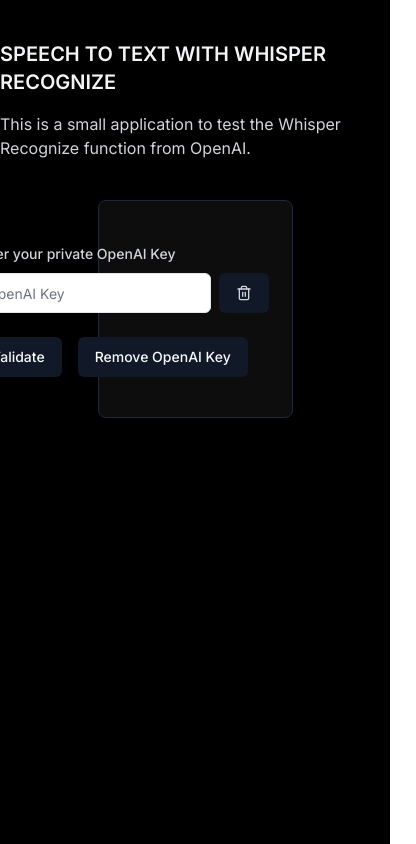
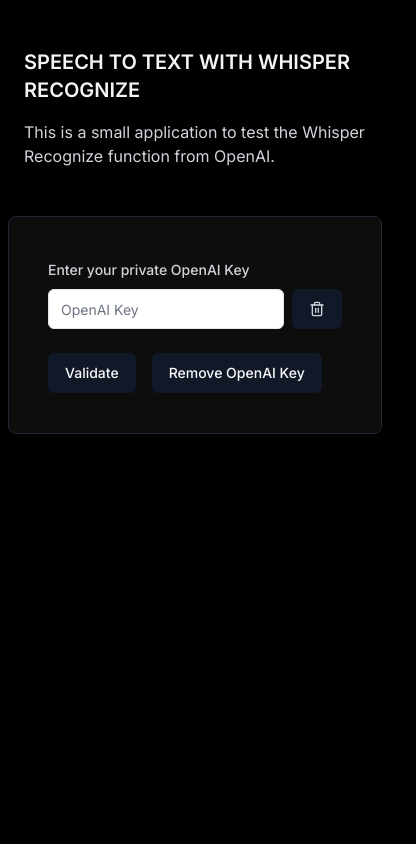
Before and after one commit to jercomio/Speech-To-Text-AI, a Next.js app: page / in a window 390 px wide. Shown: the whole page, 416 px wide, since content can reach past the window. Built offline with nearby package versions, Linux system fonts and the light colour scheme; no server answers.

Commit message:
Speech To Text fix responsive @0.0.5a

```diff
--- a/app/layout.tsx
+++ b/app/layout.tsx
@@ -16,8 +16,8 @@
   children: React.ReactNode;
 }>) {
   return (
-    <html lang="en" className="h-full">
-      <body className={cn(inter.className, "h-full")}>{children}</body>
+    <html lang="en" className="h-[100vh] bg-black">
+      <body className={cn(inter.className, "")}>{children}</body>
     </html>
   );
 }
--- a/app/page.tsx
+++ b/app/page.tsx
@@ -2,13 +2,13 @@
 
 export default function Home() {
   return (
-    <main className='bg-black h-full'>
-      <div className='flex flex-col justify-center items-center'>
-        <div className='flex flex-col justify-center items-center gap-4 text-gray-100 py-10'>
+    <main className='bg-black p-2'>
+      <div className='flex flex-col justify-center items-center gap-2 w-full'>
+        <div className='flex flex-col justify-center items-center gap-4 text-gray-100 py-10 px-4'>
           <h2 className='text-xl font-semibold uppercase'>Speech To Text with Whisper Recognize</h2>
           <p className='text-gray-300'>This is a small application to test the Whisper Recognize function from OpenAI.</p>
         </div>
-        <div className='flex justify-center items-center bg-white/5 border border-gray-800 rounded-lg w-1/2 py-10'>
+        <div className='flex flex-col justify-center items-center bg-white/5 border border-gray-800 rounded-lg py-10 w-full md:w-1/2'>
           <TranscriptionForm />
         </div>
       </div>
--- a/components/TransriptionForm/index.tsx
+++ b/components/TransriptionForm/index.tsx
@@ -81,10 +81,10 @@
     };
 
     return (
-        <div className='flex flex-col justify-start items-start gap-4'>
+        <div className='flex flex-col gap-8'>
 
             <Form {...form}>
-                <form onSubmit={form.handleSubmit(onSubmit)} className="w-2/3 space-y-6">
+                <form onSubmit={form.handleSubmit(onSubmit)} className="space-y-6">
                     <FormField
                     control={form.control}
                     name="openaiKey"
@@ -97,7 +97,7 @@
                                     type='password'
                                     id='password'
                                     placeholder="OpenAI Key"
-                                    className='w-96'
+                                    className='w-full'
                                     value={field.value}
                                     onChange={(e) => {
                                         // const value = e.target.value
@@ -134,7 +134,7 @@
             {
                 keyValue !== '' ? (
                     <div className='flex justify-center items-center gap-4'>
-                        <Input type='text' value={transcription} readOnly className='w-72' />
+                        <Input type='text' value={transcription} readOnly className='w-full' />
                         <Button
                             onClick={handleSpeechRecognition}
                             disabled={!isMediaDevicesAvailable}
```
